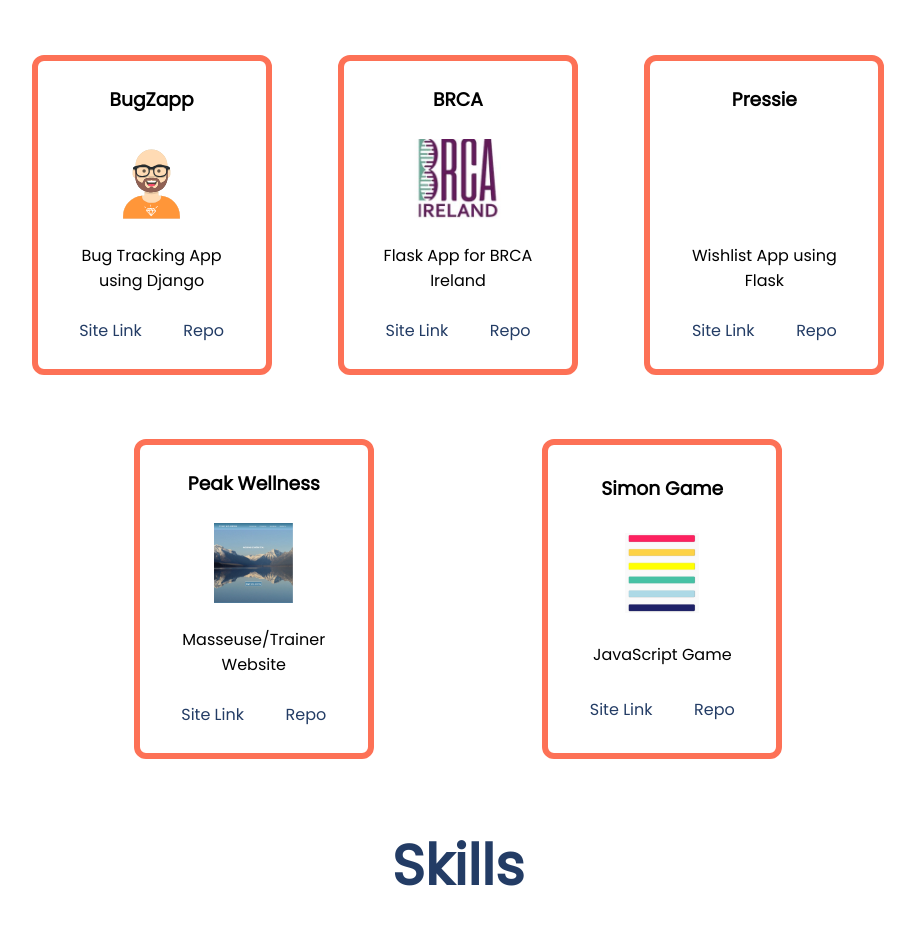
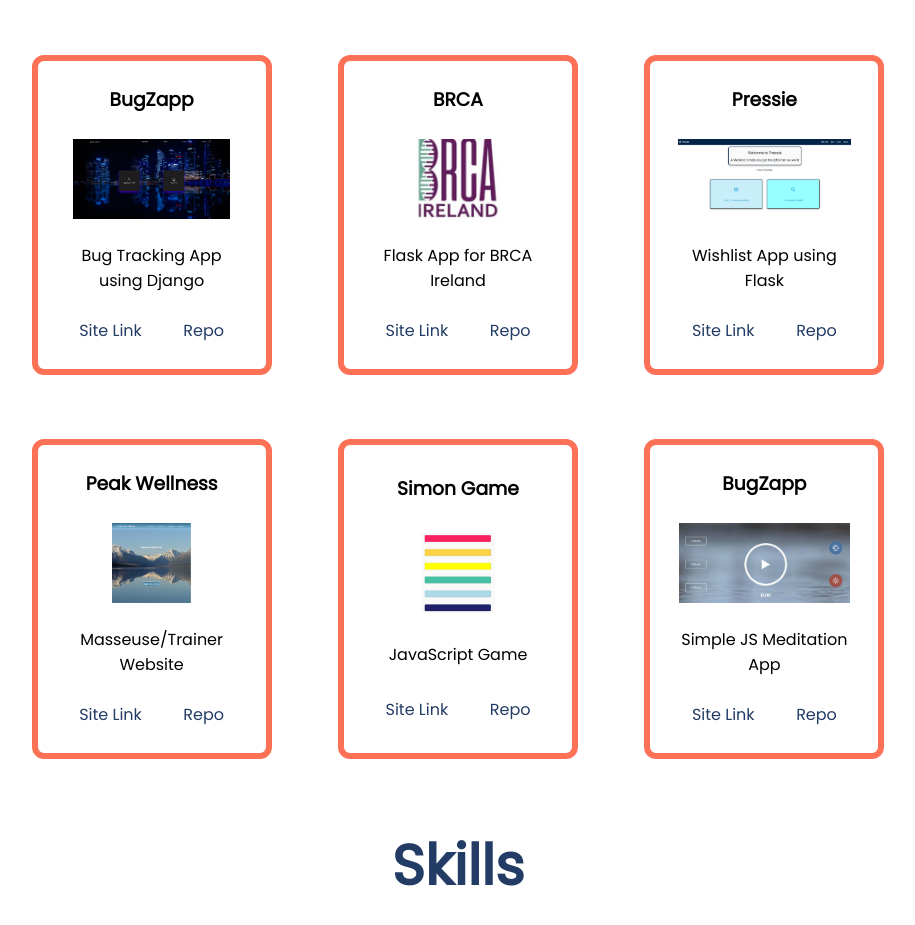
Before and after one commit to geminerald/geminerald, a plain HTML site: page index.html in a window 1280 px wide. Shown: the part 1300-2225 px from the top of the page, without its empty margins (182-1097 px from the left). Drawn offline with nearby package versions, Linux system fonts and the light colour scheme.

Commit message:
added meditation app

```diff
--- a/index.html
+++ b/index.html
@@ -30,7 +30,7 @@
 				<a class="nav-link" id="portfolio-link" href="index.html#portfolio">Portfolio</a>
 			</li>
 			<li>
-				<a class="nav-link" id="about-link" href="#skills">About</a>
+				<a class="nav-link" id="about-link" href="index.html#skills">About</a>
 			</li>
 			<li>
 				<a href="#contact">Contact</a>
@@ -66,7 +66,7 @@
 			<div class="portfolio-row">
 				<div class="card">
 					<h3>BugZapp</h3>
-					<img src="assets/images/icons/avatar.svg" alt="" class="card-image">
+					<img src="assets/images/portfolio/bugzapp-image.JPG" alt="" class="card-image">
 					<p class="card-p">Bug Tracking App using Django</p>
 					<div class="portfolio-links">
 						<a class="portfolio-link" href="https://bugzapp.herokuapp.com/" target="_blank">Site Link</a>
@@ -85,7 +85,7 @@
 				</div>
 				<div class="card">
 					<h3>Pressie</h3>
-					<img src="" alt="" class="card-image">
+					<img src="assets/images/portfolio/pressie-image.JPG" alt="" class="card-image">
 					<p class="card-p">Wishlist App using Flask</p>
 					<div class="portfolio-links">
 						<a class="portfolio-link" href="https://mypressie.herokuapp.com/" target="_blank">Site Link</a>
@@ -112,6 +112,15 @@
 							Link</a>
 						<a class="portfolio-link" href="https://github.com/geminerald/simon-game"
 							target="_blank">Repo</a>
+					</div>
+				</div>
+                <div class="card">
+					<h3>BugZapp</h3>
+					<img src="assets/images/portfolio/meditate-app-preview.JPG" alt="" class="card-image">
+					<p class="card-p">Simple JS Meditation App</p>
+					<div class="portfolio-links">
+						<a class="portfolio-link" href="https://geminerald.github.io/meditation-app/" target="_blank">Site Link</a>
+						<a class="portfolio-link" href="https://github.com/geminerald/meditation-app" target="_blank">Repo</a>
 					</div>
 				</div>
 			</div>
```
Also changed, not shown: assets/images/portfolio/bugzapp-image.JPG (added), assets/images/portfolio/pressie-image.JPG (added).
